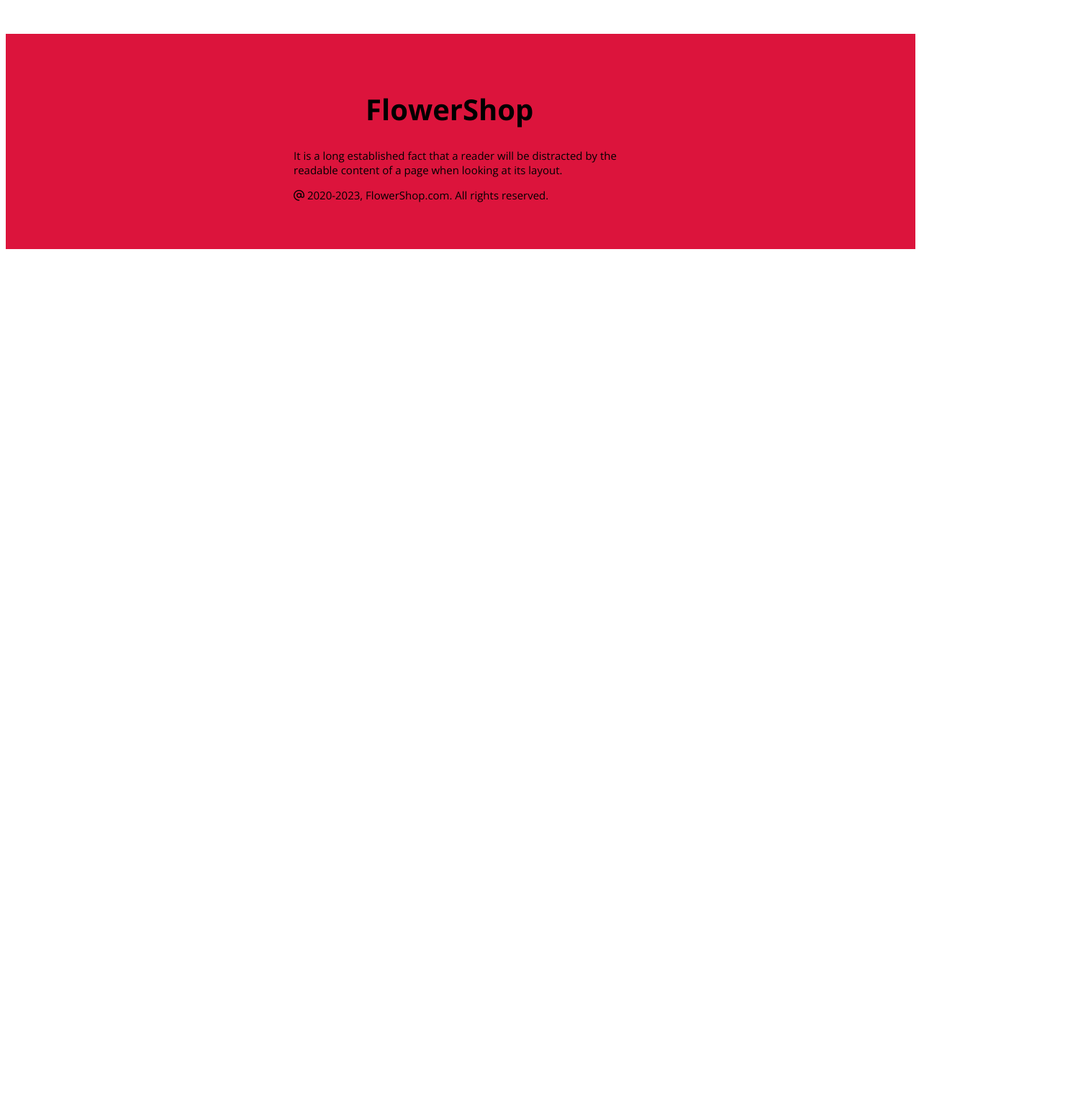
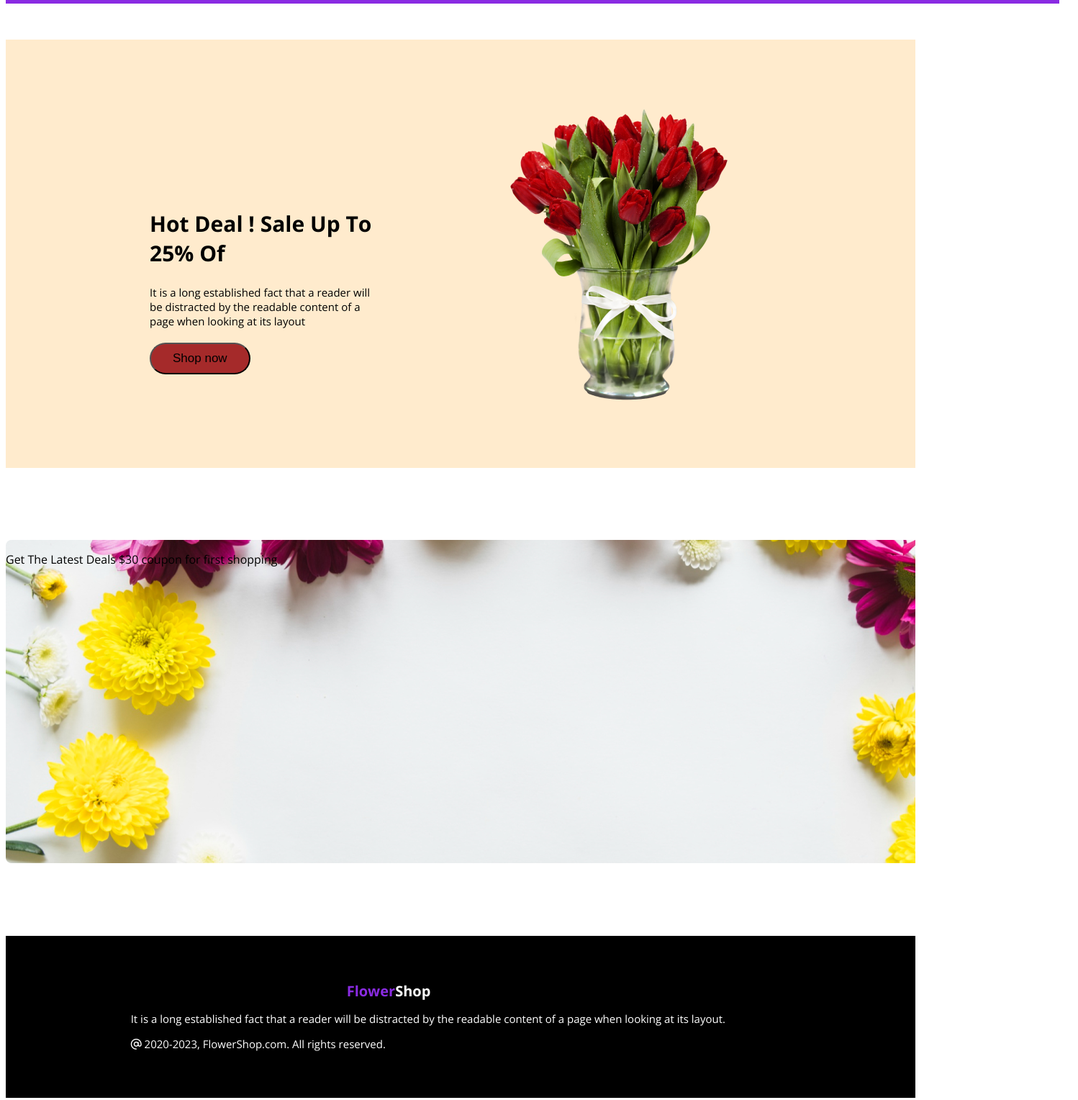
Before and after one commit to TanbinAkhtar/My-Flower-Shop, a plain HTML site: page index.html in a window 1280 px wide. Shown: the part 1189-2717 px from the top of the page at 72% size, 1498 px wide, since content can reach past the window. Before the commit the page ends 1543 px from the top, so only its background shows below. Drawn offline with nearby package versions, Linux system fonts and the light colour scheme.

Commit message:
latest-deal

```diff
--- a/index.html
+++ b/index.html
@@ -50,6 +50,10 @@
 
     <!--------------- main part -------------------->
     <main>
+
+
+
+
         <section>
 
             <!------------- Sale-part --------------->
@@ -73,6 +77,16 @@
 
         </section>
 
+        <!--------------Latest deal  --------------->
+        <section>
+            <div class="latest-deal">
+
+                <p class="deal-text">Get The Latest Deals
+                    $30 coupon for first shopping</p>
+            </div>
+
+        </section>
+
         <!---------- Footer Part ------------>
 
 
@@ -80,13 +94,12 @@
 
 
             <div class="footer-part">
-                <div class="footer-title">
-                    <h1>
+
+
+                <div class="footer-text">
+                    <h1 class="footer-title">
                         <span class="single-word"> Flower</span>Shop
                     </h1>
-                </div>
-
-                <div class="footer-text">
                     <p class="footer-pera">
                         It is a long established fact that a reader will be distracted by the readable
                         content of a page when looking at its layout.
--- a/styles/styles.css
+++ b/styles/styles.css
@@ -7,15 +7,21 @@ body {
 
 /*--------------- Banner part ----------------*/
 .banner {
+    width: 100%;
     display: flex;
+    align-items: center;
+    justify-content: center;
     background-color: blueviolet;
     padding: 100px;
 }
 
 .banner-text {
-    padding-right: 200px;
-    align-items: center;
-    justify-content: center;
+
+    width: 708px;
+    height: 506px;
+    display: block;
+    padding: 240px 197px;
+
 }
 
 .title {
@@ -35,7 +41,8 @@ body {
 }
 
 .banner-image {
-    width: 300px;
+    width: 635px;
+    height: 800px;
     padding-right: 100px;
     align-items: center;
     justify-content: center;
@@ -44,8 +51,11 @@ body {
 
 /* ----------------Sale-Part --------------- */
 .sale {
+    width: 100%;
     background-color: blanchedalmond;
     display: flex;
+    align-items: center;
+    justify-content: center;
     margin-top: 50px;
 }
 
@@ -70,21 +80,45 @@ body {
 }
 
 .sale-image {
-    width: 200px;
+    width: 318px;
+    height: 420;
     padding: 90px 250px 80px 20px;
     ;
 }
 
+/*------------------- latest deal ------------------------*/
+
+.latest-deal {
+    width: 100%;
+    background-image: url(../images/Rectangle\ 9.png);
+    height: 500px;
+    background-repeat: no-repeat;
+
+    margin-top: 100px;
+}
+
+.deal-text {
+    position: absolute;
+}
+
 /* ------------- footer-part ------------------*/
 .footer-part {
-    background-color: crimson;
+    display: flex;
+    align-items: center;
+    justify-content: center;
+    background-color: black;
     margin-top: 50px;
+    color: white;
 
 }
 
 .footer-title {
     font-size: 20px;
-    padding: 50px 500px 0px 500px;
+    padding: 50px 500px 0px 300px;
+}
+
+.single-word {
+    color: blueviolet;
 }
 
 .footer-text {
```
